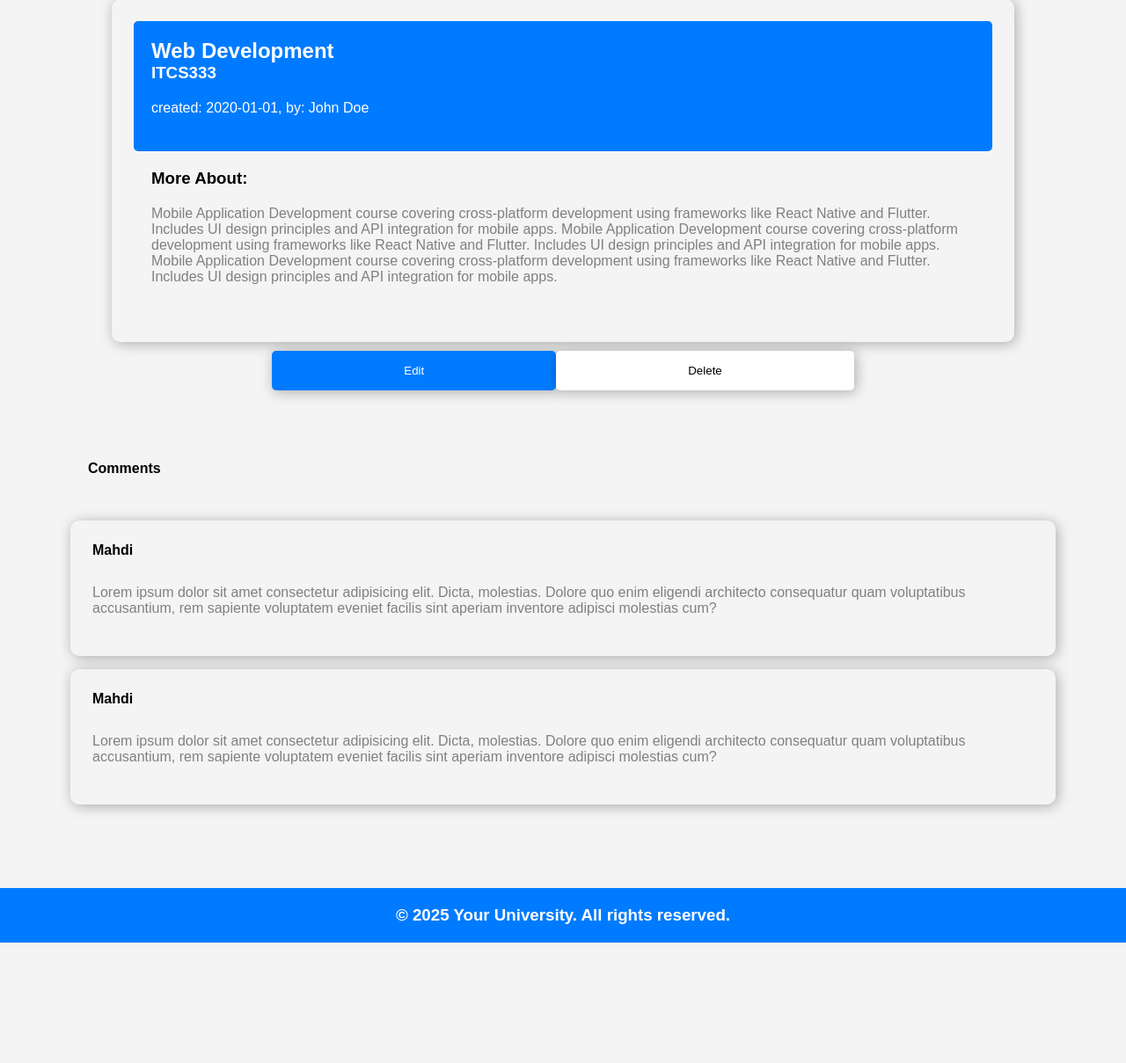
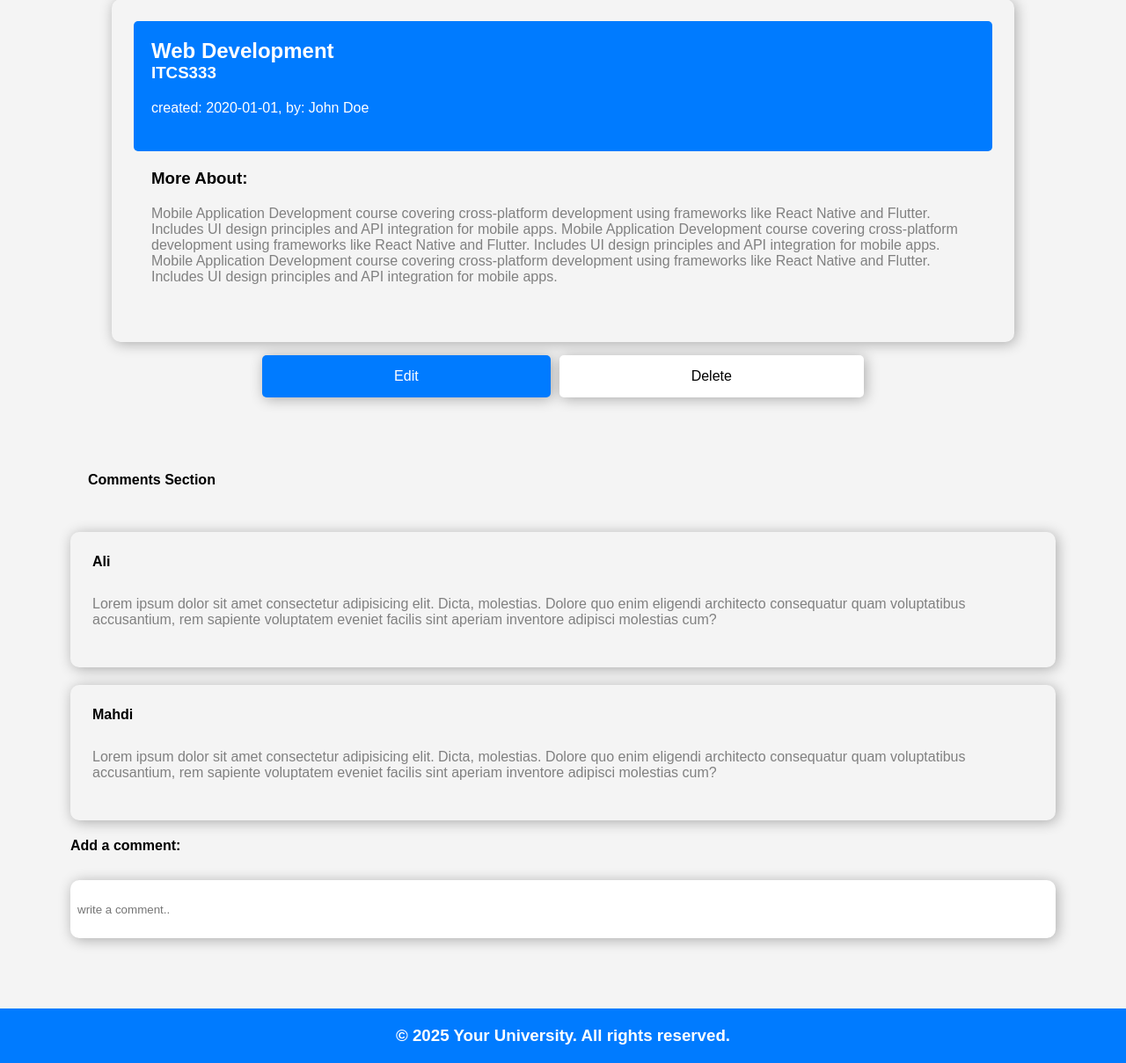
Before and after one commit to 202107673/G5-project-itcs333, a PHP site: page /detail.html in a window 1280 px wide. Shown: the part 108-1317 px from the top of the page at 88% size. Before the commit the page ends 1180 px from the top, so only its background shows below. Run offline with PHP 8.4, Linux system fonts and the light colour scheme.

Commit message:
detail page finesh

```diff
--- a/detail.html
+++ b/detail.html
@@ -34,23 +34,26 @@
             </section>
 
             <section class="btn-detail">
-                <button style="background-color: #007BFF; color: white;">Edit</button>
-                <button>Delete</button>
+                <a href="create.html" style="background-color: #007bff; color: white;">Edit</a>
+                <a href="">Delete</a>
             </section>
 
             <section class="comments">
                 <div id="comments">
-                    <h4>Comments</h4>
+                    <h4>Comments Section</h4>
 
                 </div>
                 <div id="comment">
-                    <h4>Mahdi</h4>
+                    <h4>Ali</h4>
                     <p>Lorem ipsum dolor sit amet consectetur adipisicing elit. Dicta, molestias. Dolore quo enim eligendi architecto consequatur quam voluptatibus accusantium, rem sapiente voluptatem eveniet facilis sint aperiam inventore adipisci molestias cum?</p>
                 </div>
                 <div id="comment">
                     <h4>Mahdi</h4>
                     <p>Lorem ipsum dolor sit amet consectetur adipisicing elit. Dicta, molestias. Dolore quo enim eligendi architecto consequatur quam voluptatibus accusantium, rem sapiente voluptatem eveniet facilis sint aperiam inventore adipisci molestias cum?</p>
                 </div>
+
+                <h4>Add a comment:</h4>
+                <input type="text" class="comment-input" placeholder="write a comment..">
             </section>
 
 
--- a/index.html
+++ b/index.html
@@ -38,7 +38,7 @@
                     <option>Sort by Newest</option>
                     <option>Sort by Oldest</option>
                 </select>
-                <button title="Add Note">Add Note</button>
+                <a href="create.html">Add Note</a>
             </div>
         </section>
 
--- a/style.css
+++ b/style.css
@@ -153,8 +153,12 @@ select {
     padding: 10px;
 }
 
-.btn-detail button {
+.btn-detail a {
+    background-color: white;
+    border-radius: 5px;
     padding: 15px 150px;
+    box-shadow: 2px 2px 15px rgba(0, 0, 0, 0.3);
+    margin: 5px;
 }
 
 #comments {
@@ -169,10 +173,18 @@ select {
     padding: 25px;
     border-radius: 10px;
     box-shadow: 2px 2px 15px rgba(0, 0, 0, 0.3);
-    margin-bottom: 15px;
+    margin-bottom: 20px;
 }
 
 .comments {
     padding: 50px;
     flex-direction: column;
 }
+
+.comment-input {
+    min-height: 50px;
+    padding: 8px;
+    border: none;
+    border-radius: 10px;
+    box-shadow: 2px 2px 15px rgba(0, 0, 0, 0.3);
+}
```
